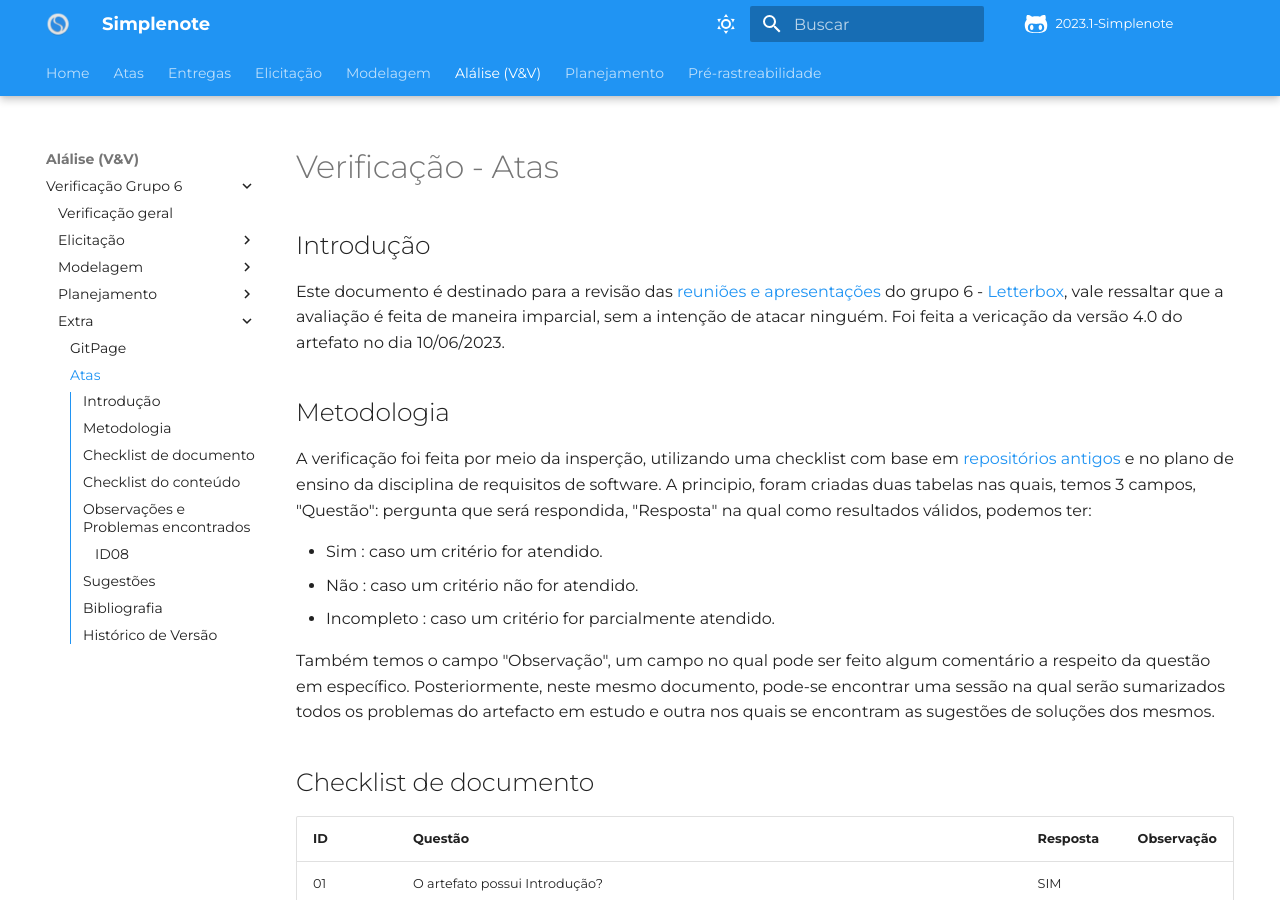
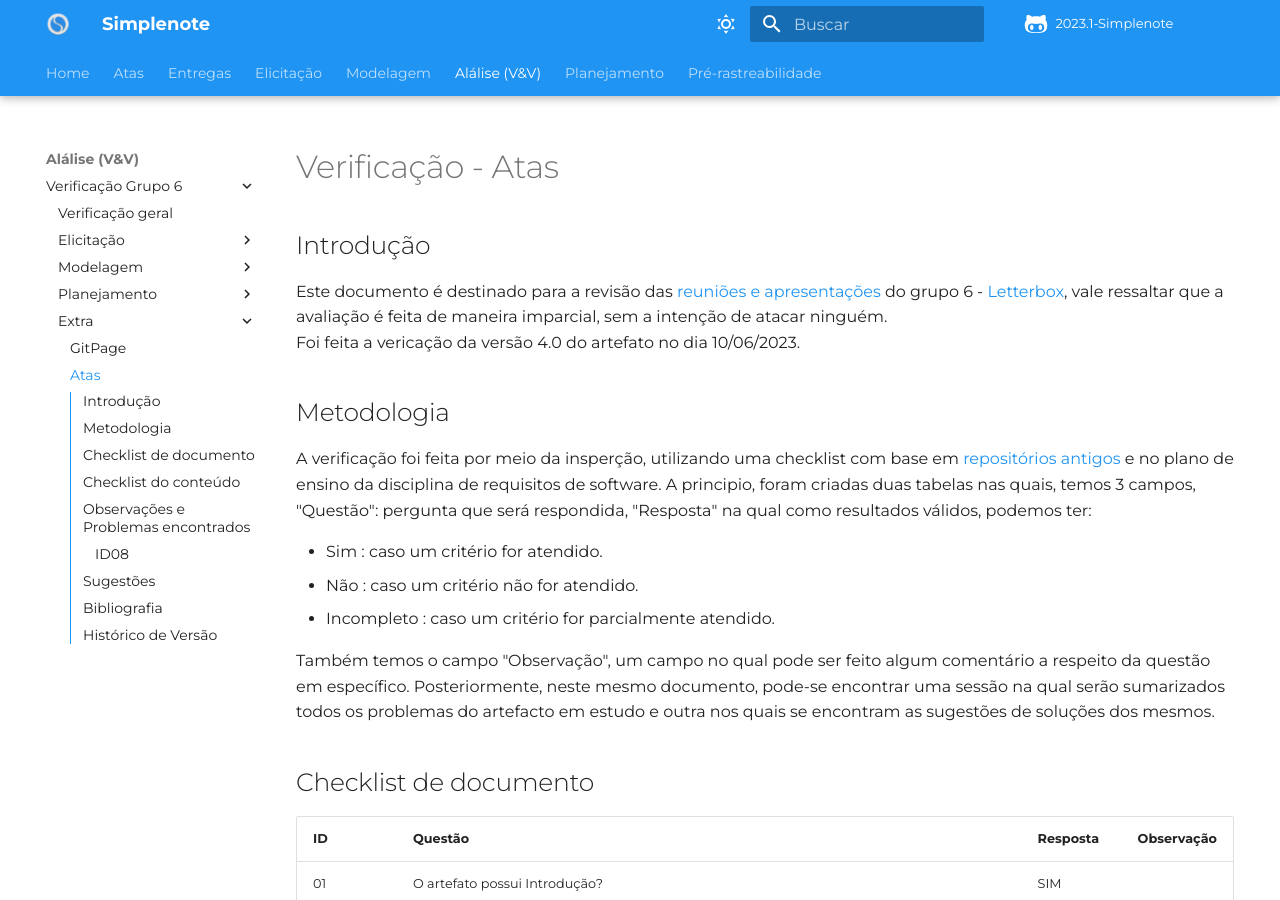
Before and after one commit to Requisitos-de-Software/2023.1-Simplenote, an MkDocs documentation site: the page built from docs/analise-grupo6/extras/atas.md, in a window 1280 px wide and 900 px high. Built offline with MkDocs 1.6.1 and Material for MkDocs 9.7.7, drawn with Linux system fonts in a browser that asks for light colours; some web fonts are replaced; comment, search, counter and statistics services are not loaded.

Commit message:
revisão ok

```diff
--- a/docs/analise-grupo6/extras/atas.md
+++ b/docs/analise-grupo6/extras/atas.md
@@ -3,7 +3,7 @@
 ## Introdução
 
 Este documento é destinado para a revisão das [reuniões e apresentações](https://requisitos-de-software.github.io/2023.1-Letterboxd/reunioes/) do grupo 6 - [Letterbox](https://github.com/Requisitos-de-Software/2023.1-Letterboxd), vale ressaltar que a avaliação é feita de maneira imparcial, sem a intenção de atacar ninguém.
-Foi feita a vericação da versão 4.0 do artefato no dia 10/06/2023.
+<br> Foi feita a vericação da versão 4.0 do artefato no dia 10/06/2023.
 
 ## Metodologia
 
```
